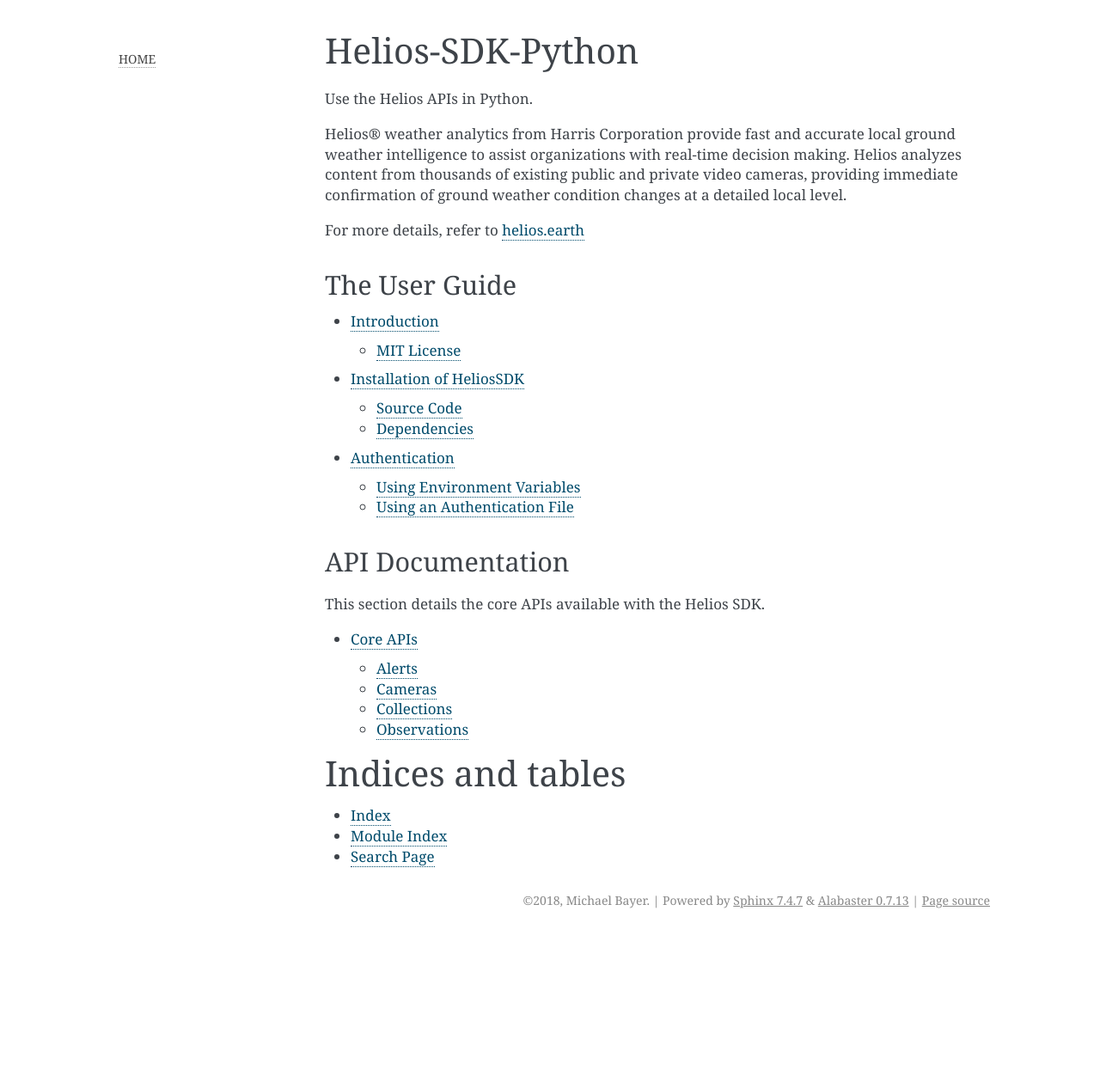
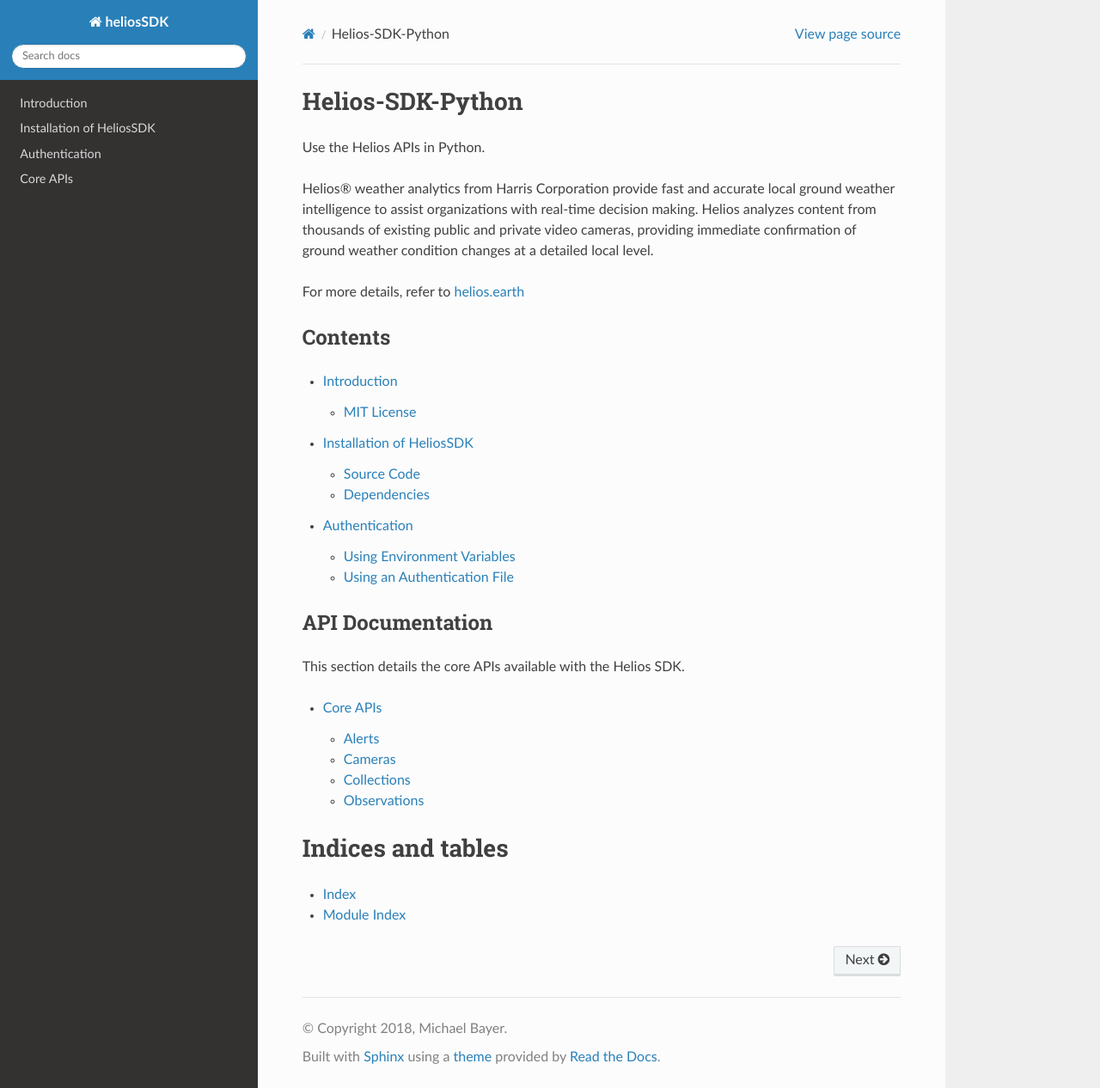
Before and after one commit to helios-earth/helios-sdk-python, a Sphinx documentation site: the page built from docs/index.rst, in a window 1280 px wide and 1266 px high. Shown: the whole window at 86% size. Built offline with Sphinx 7.4.7 and the Read the Docs theme 2.0.0, drawn with Linux system fonts in a browser that asks for light colours; pages that are not in the unit, such as notebooks, are missing from menus.

Commit message:
Theme changed from alabaster to sphinx_rtd_theme.

```diff
--- a/docs/conf.py
+++ b/docs/conf.py
@@ -86,13 +86,13 @@
 # The theme to use for HTML and HTML Help pages.  See the documentation for
 # a list of builtin themes.
 #
-html_theme = 'alabaster'
+html_theme = 'sphinx_rtd_theme'
 
 # Theme options are theme-specific and customize the look and feel of a theme
 # further.  For a list of options available for each theme, see the
 # documentation.
 #
-html_theme_options = {'page_width': '1024px'}
+#html_theme_options = {'page_width': '1024px'}
 
 # Add any paths that contain custom static files (such as style sheets) here,
 # relative to this directory. They are copied after the builtin static files,
@@ -105,9 +105,7 @@
 # This is required for the alabaster theme
 # refs: http://alabaster.readthedocs.io/en/latest/installation.html#sidebars
 html_sidebars = {
-    'index': ['sidebarintro.html'],
     '**': [
-        'sidebar.html',
         'localtoc.html',
         'relations.html',  # needs 'show_related': True theme option to display
         'searchbox.html',
--- a/docs/index.rst
+++ b/docs/index.rst
@@ -16,7 +16,7 @@
 
 For more details, refer to `helios.earth <https://helios.earth/>`_
 
-The User Guide
+Contents
 --------------
 
 .. toctree::
@@ -40,4 +40,3 @@
 
 * :ref:`genindex`
 * :ref:`modindex`
-* :ref:`search`
```
